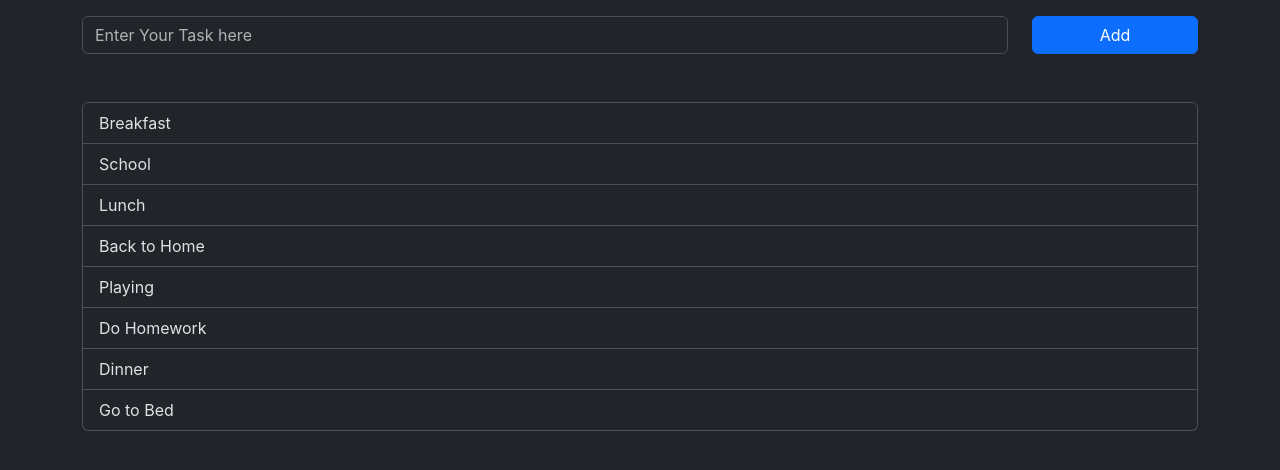
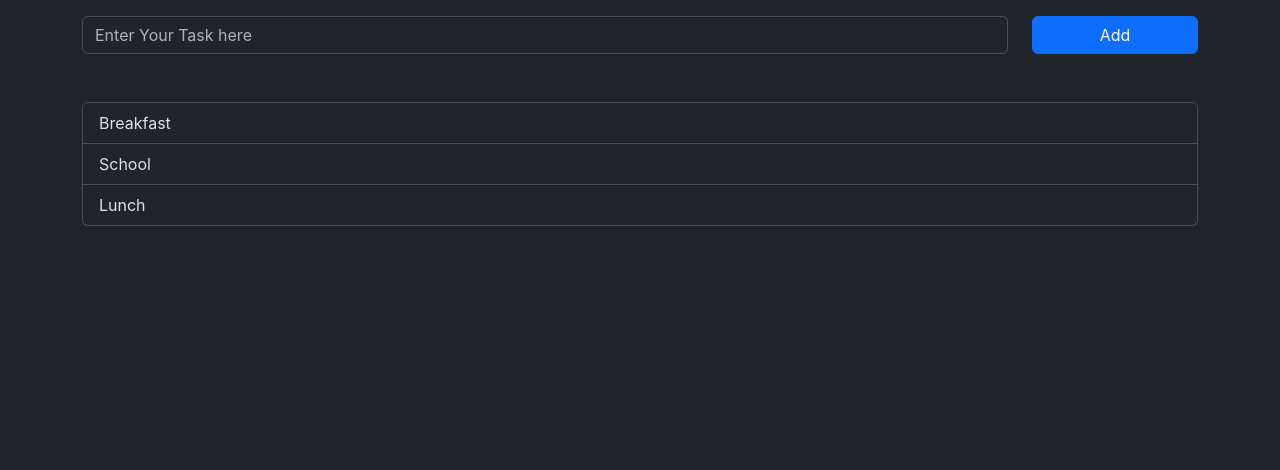
Before and after one commit to nazishshaheen/todo-app, a React (Create React App) app: page / in a window 1280 px wide. Shown: the top 470 px of the page. Built offline with nearby package versions, Linux system fonts and the light colour scheme.

Commit message:
added update, edit, & delete functionallity

```diff
--- a/src/App.js
+++ b/src/App.js
@@ -1,13 +1,38 @@
 import React, { useState } from 'react'
 import Input from './components/Input';
 import List from './components/List';
+import toast, { Toaster } from 'react-hot-toast';
 
 function App() {
-  let [tasks, setTasks] = useState(["Breakfast", "School", "Lunch", "Back to Home", "Playing", "Do Homework", "Dinner", "Go to Bed"]);
+  let [tasks, setTasks] = useState(["Breakfast", "School", "Lunch"]);
+  let [dataObj, setDataObj] = useState({ index: -1, data: '' });
+
+  const addTask = (task) => {
+    setTasks([...tasks, task]);
+  }
+
+  const deleteTask = (task) => {
+    setTasks(tasks.filter((element) => { return element !== task }));
+    toast.success('Task Deleted Successfully');
+  }
+
+  const updateTask = (index, data) => {
+    setDataObj({ index, data });
+  }
+
+  const editTask = (index, data) => {
+    tasks.splice(index, 1, data);
+    setTasks([...tasks]);
+    toast.success('Task updated Successfully');
+    setDataObj({ index: -1, data: '' });
+
+  }
+
   return (
     <div className="container">
-      <Input />
-      <List tasks={tasks} />
+      <Input addTask={addTask} dataObj={dataObj} editTask={editTask} />
+      <List tasks={tasks} deleteTask={deleteTask} updateTask={updateTask} dataObj={dataObj} />
+      <Toaster />
     </div>
   );
 }
```
